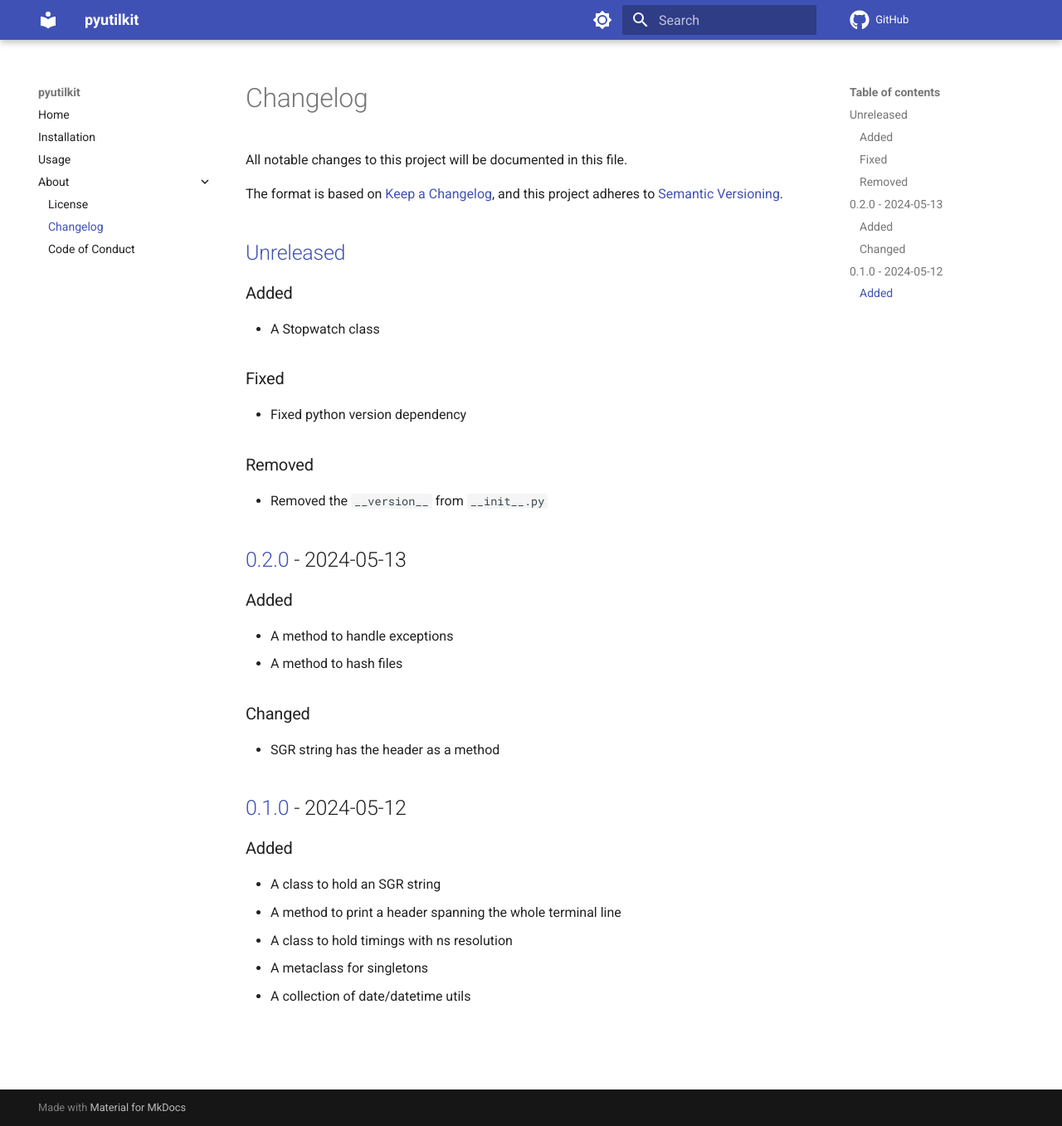
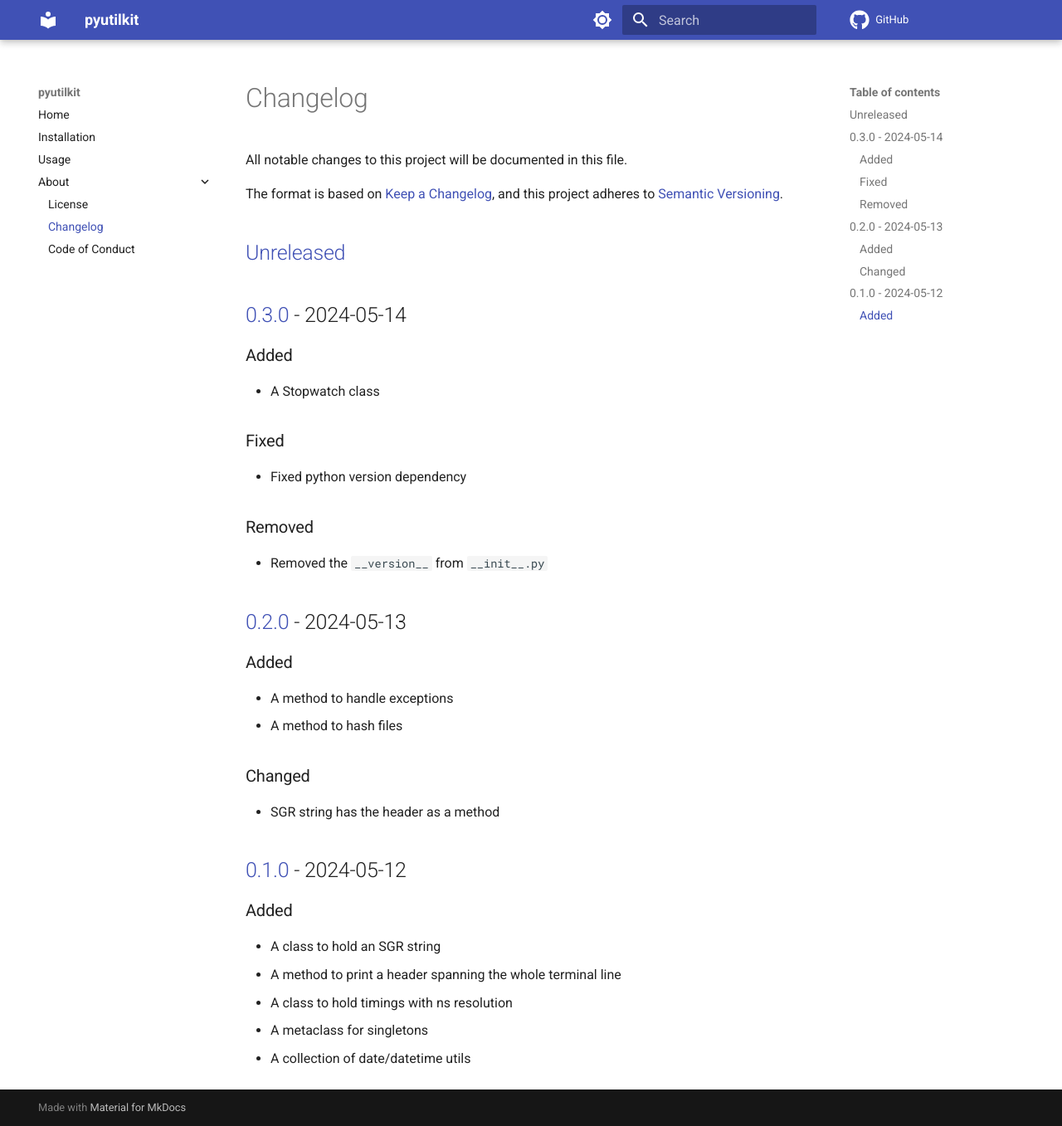
Before and after one commit to spapanik/pyutilkit, an MkDocs documentation site: the page built from docs/CHANGELOG.md, in a window 1280 px wide and 1357 px high. Shown: the whole window at 83% size. Built offline with MkDocs 1.6.1 and Material for MkDocs 9.7.7, drawn with Linux system fonts in a browser that asks for light colours; comment, search, counter and statistics services are not loaded.

Commit message:
📦 Bump version

```diff
--- a/docs/CHANGELOG.md
+++ b/docs/CHANGELOG.md
@@ -5,6 +5,8 @@
 The format is based on [Keep a Changelog], and this project adheres to [Semantic Versioning].
 
 ## [Unreleased]
+
+## [0.3.0] - 2024-05-14
 
 ### Added
 
@@ -41,6 +43,7 @@
 
 [Keep a Changelog]: https://keepachangelog.com/en/1.0.0/
 [Semantic Versioning]: https://semver.org/spec/v2.0.0.html
-[Unreleased]: https://github.com/spapanik/pyutilkit/compare/v0.2.0...main
+[Unreleased]: https://github.com/spapanik/pyutilkit/compare/v0.3.0...main
+[0.3.0]: https://github.com/spapanik/pyutilkit/compare/v0.2.0...v0.3.0
 [0.2.0]: https://github.com/spapanik/pyutilkit/compare/v0.1.0...v0.2.0
 [0.1.0]: https://github.com/spapanik/pyutilkit/releases/tag/v0.1.0
--- a/pyproject.toml
+++ b/pyproject.toml
@@ -126,7 +126,7 @@
 
 [tool.poetry]
 name = "pyutilkit"
-version = "0.2.0"
+version = "0.3.0"
 description = "python's missing batteries"
 authors = [
     "Stephanos Kuma <stephanos@kuma.ai>",
```
